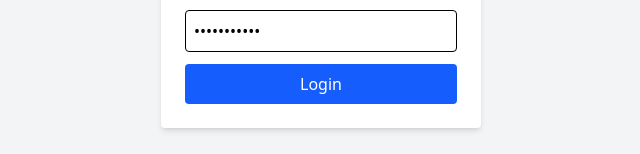
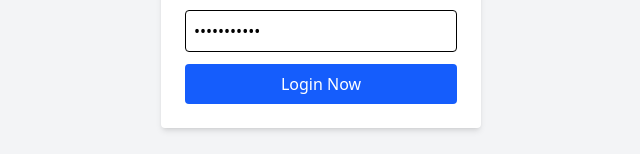
Before and after one commit to sachingahlot21/invoice-reader-frontend, a Next.js app: page /login in a window 1280 px wide. Shown: the part 394-548 px from the top of the page, without its empty margins (319-959 px from the left). Built offline with nearby package versions, Linux system fonts and the light colour scheme.

Commit message:
minor changes

```diff
--- a/app/login/page.tsx
+++ b/app/login/page.tsx
@@ -63,7 +63,7 @@ export default function LoginPage() {
           type="submit"
           className="w-full bg-blue-600 text-white p-2 rounded hover:bg-blue-700"
         >
-          Login
+          Login Now
         </button>
       </form>
     </div>
```
